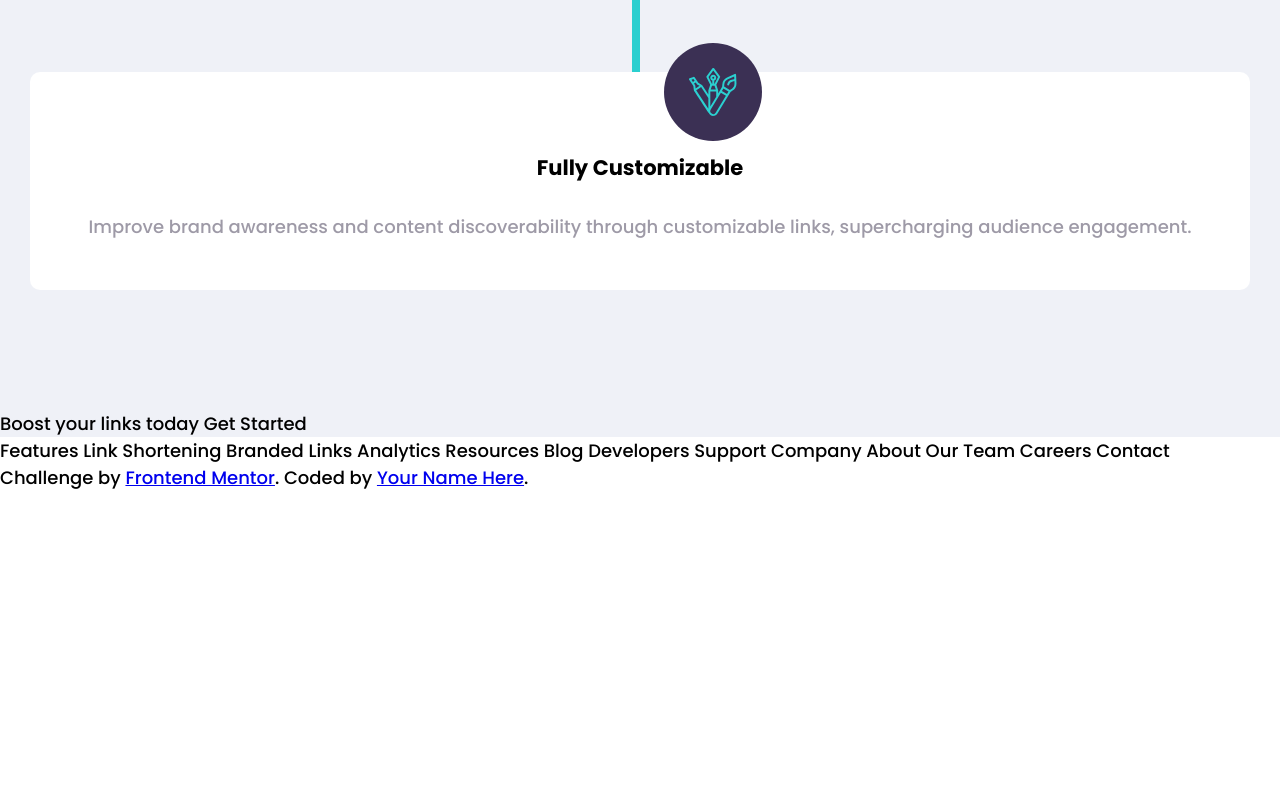
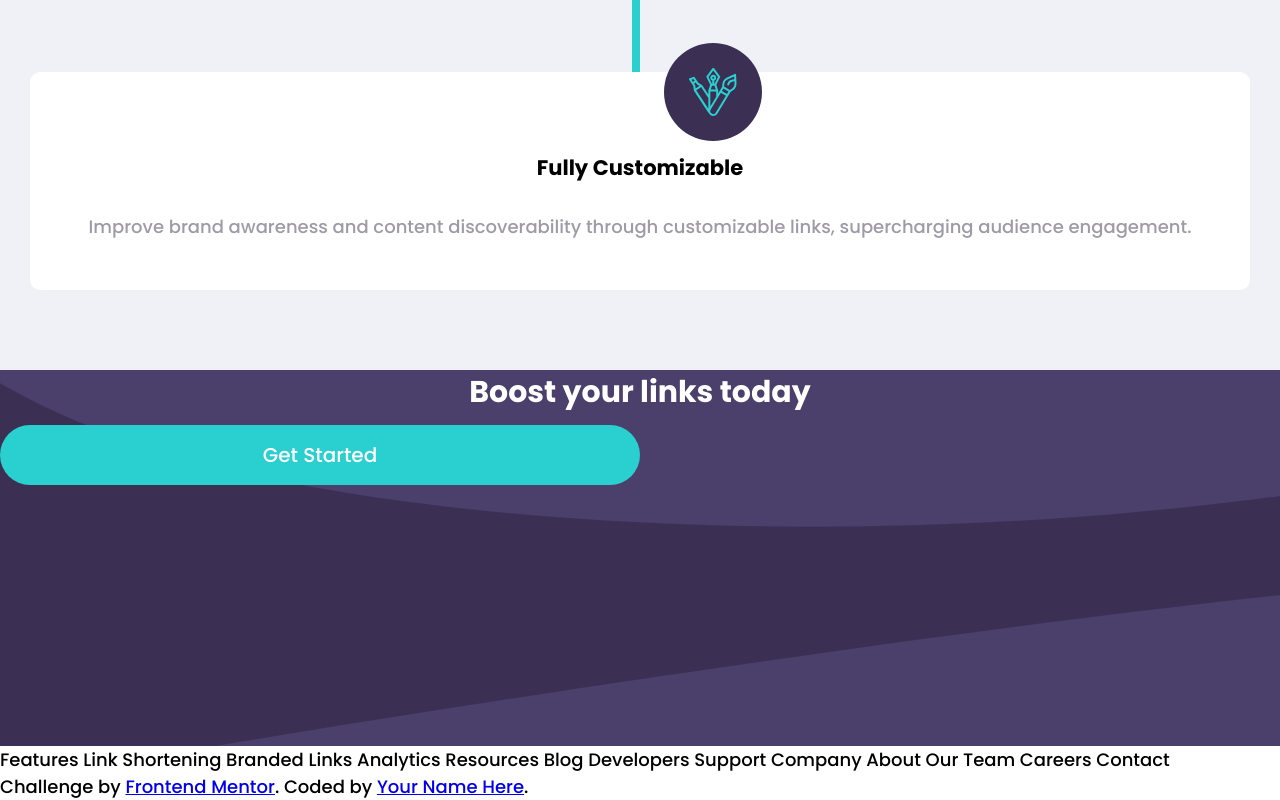
Before and after one commit to thaisont/URL-API, a website: page index.html in a window 1280 px wide. Shown: the part 2370-3170 px from the top of the page. Before the commit the page ends 2861 px from the top, so only its background shows below. Drawn offline with Linux system fonts and the light colour scheme.

Commit message:
bottom banner added

```diff
--- a/css/_base.scss
+++ b/css/_base.scss
@@ -41,7 +41,3 @@ p {
   color: $color-neutral-gv;
   font-weight: 500;
 }
-
-.mid-section-bg {
-  background-color: #eff1f7;
-}
--- a/css/_main.scss
+++ b/css/_main.scss
@@ -74,6 +74,11 @@ h2 {
   &-p {
     line-height: 30px;
   }
+
+  &-bg {
+    background-color: #eff1f7;
+    padding-bottom: 8rem;
+  }
 }
 
 .background-style {
@@ -130,8 +135,7 @@ input {
   position: relative;
 
   &-content,
-  &-content-2,
-  &-content-3 {
+  &-content-2 {
     margin-bottom: 12rem;
   }
 }
@@ -154,3 +158,27 @@ input {
 .feature-p {
   padding: 1rem 5rem 5rem 5rem;
 }
+
+.bottom-banner {
+  background: $color-primary-violet;
+
+  &-header {
+    color: white;
+    text-align: center;
+  }
+}
+
+.bottom-banner {
+  position: relative;
+  height: 47vh;
+  overflow: hidden;
+  z-index: 1;
+  &-bg {
+    width: 100%;
+    position: absolute;
+    top: 0px;
+    right: 0px;
+    height: 47vh;
+    z-index: -1;
+  }
+}
--- a/index.html
+++ b/index.html
@@ -126,19 +126,22 @@
           </p>
         </div>
       </div>
+    </section>
 
+    <div class="bottom-banner">
+      <img class="bottom-banner-bg" src="./images/bg-boost-mobile.svg" alt="">
 
+      <div class="bottom-banner-text">
 
+        <h2 class="bottom-banner-header">Boost your links today</h2>
 
+        <a href="/">
+          <button class="main-section-btn">
+            Get Started </button></a>
+      </div>
 
+    </div>
 
-
-
-
-      Boost your links today
-
-      Get Started
-    </section>
   </main>
 
 
```
Also changed, not shown: css/style.css, 1 other file.
